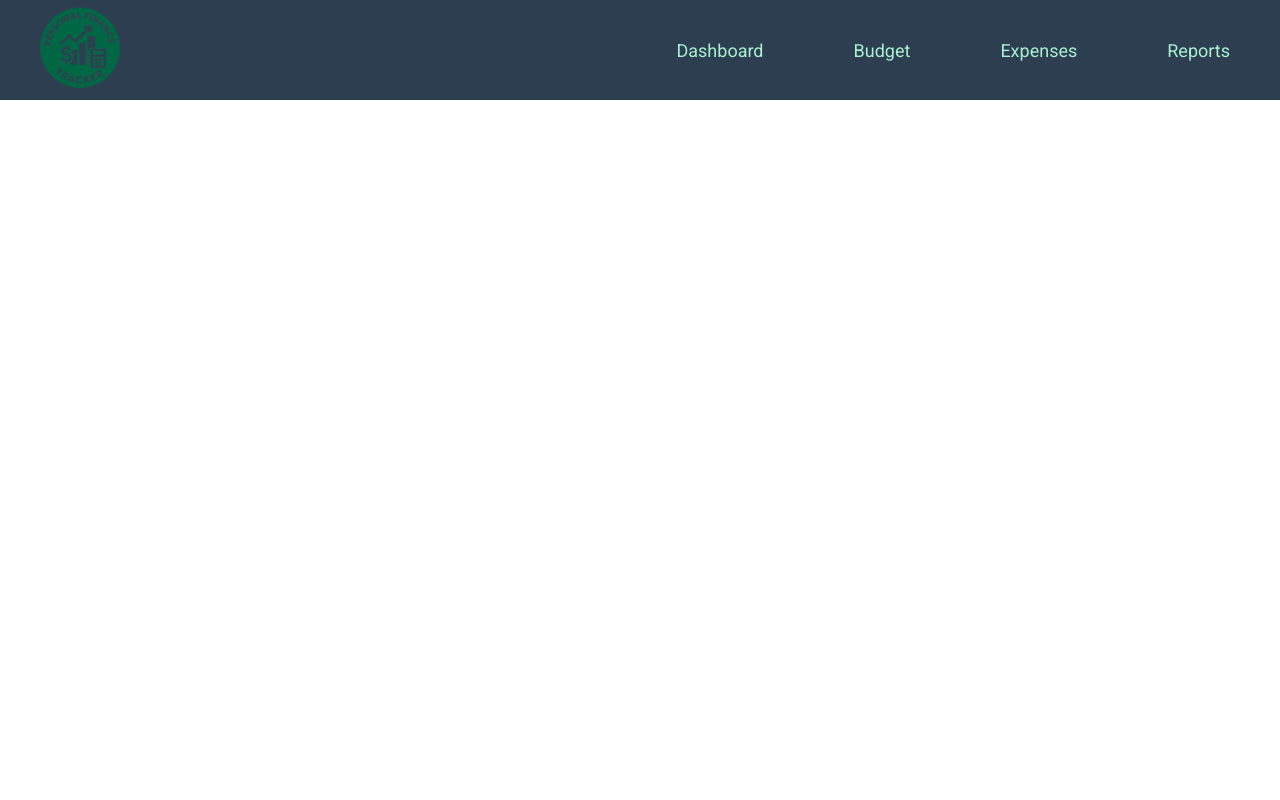
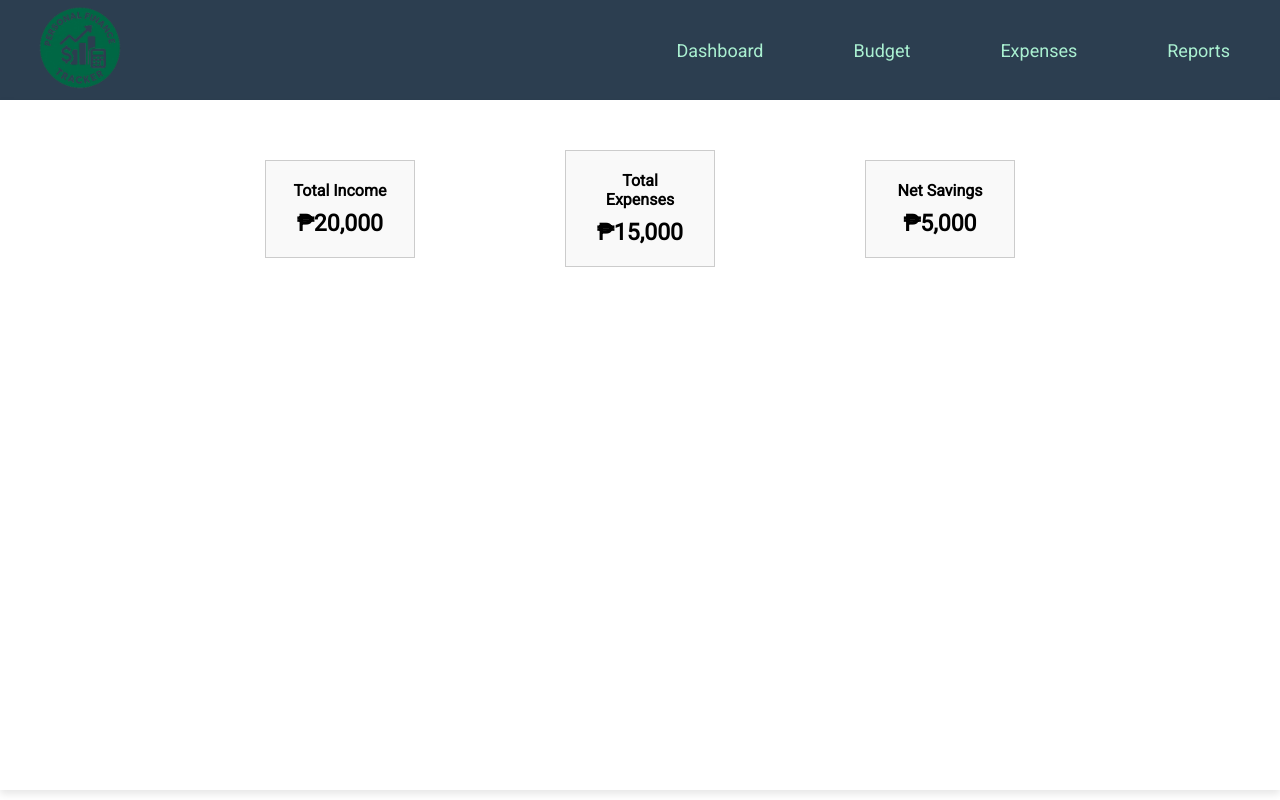
Before and after one commit to dobladamark/Personal-Finance-Tracker, a plain HTML site: page index.html in a window 1280 px wide. Drawn offline with Linux system fonts and the light colour scheme.

Commit message:
dashboard placeholder 1

```diff
--- a/css/style.css
+++ b/css/style.css
@@ -6,7 +6,7 @@
 
 
 :root {
-    --background: #fef6e4;
+    --background: lch(100% 0.01 296.81);
     --button: #AAF0D1;
     --stroke: #2C3E50;
     --headline: #2C3E50;
@@ -64,3 +64,45 @@ body {
 .logo {
    width: 100px;
 }
+
+.dashboard {
+    background-color: var(--background);
+    display: flex;
+    padding: 50px;
+    margin: 0 auto;
+    max-width: 1600px;
+    box-shadow: 0 4px 8px rgba(0, 0, 0, 0.1);
+    flex-direction: column;
+    gap: 20px;
+    justify-content: space-around;
+    height:  86.3vh;
+
+}
+
+.summary-cards {
+  display: flex;
+  align-items: center;
+  justify-content: flex-start;
+  gap: 150px;
+  margin: 0 auto auto auto;
+}
+
+.card {
+
+  border: 1px solid #ccc;
+  padding: 20px;
+  width: 150px;
+  text-align: center;
+  background-color: #f9f9f9;
+
+}
+
+.card h3 {
+  margin-bottom: 10px;
+  font-size: 16px;
+}
+
+.card p {
+  font-size: 23px;
+  font-weight: bold;
+}
--- a/index.html
+++ b/index.html
@@ -23,5 +23,23 @@
         </ul>
       </nav>
     </header>
+
+  <section class="dashboard">
+     <div class="summary-cards">
+        <div class="card">
+    <h3>Total Income</h3>
+    <p>₱20,000</p>
+      </div>
+  <div class="card">
+    <h3>Total Expenses</h3>
+    <p>₱15,000</p>
+  </div>
+  <div class="card">
+    <h3>Net Savings</h3>
+    <p>₱5,000</p>
+  </div>
+   </div>
+
+  </section>
 </body>
 </html>
```
